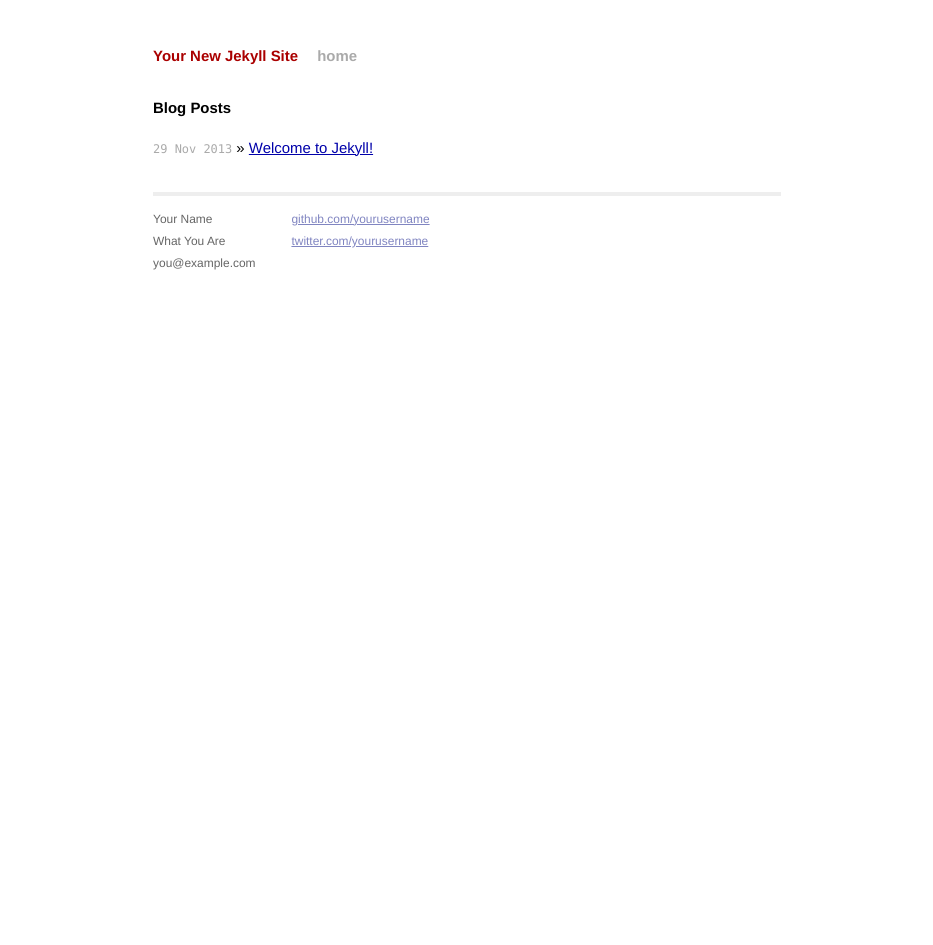
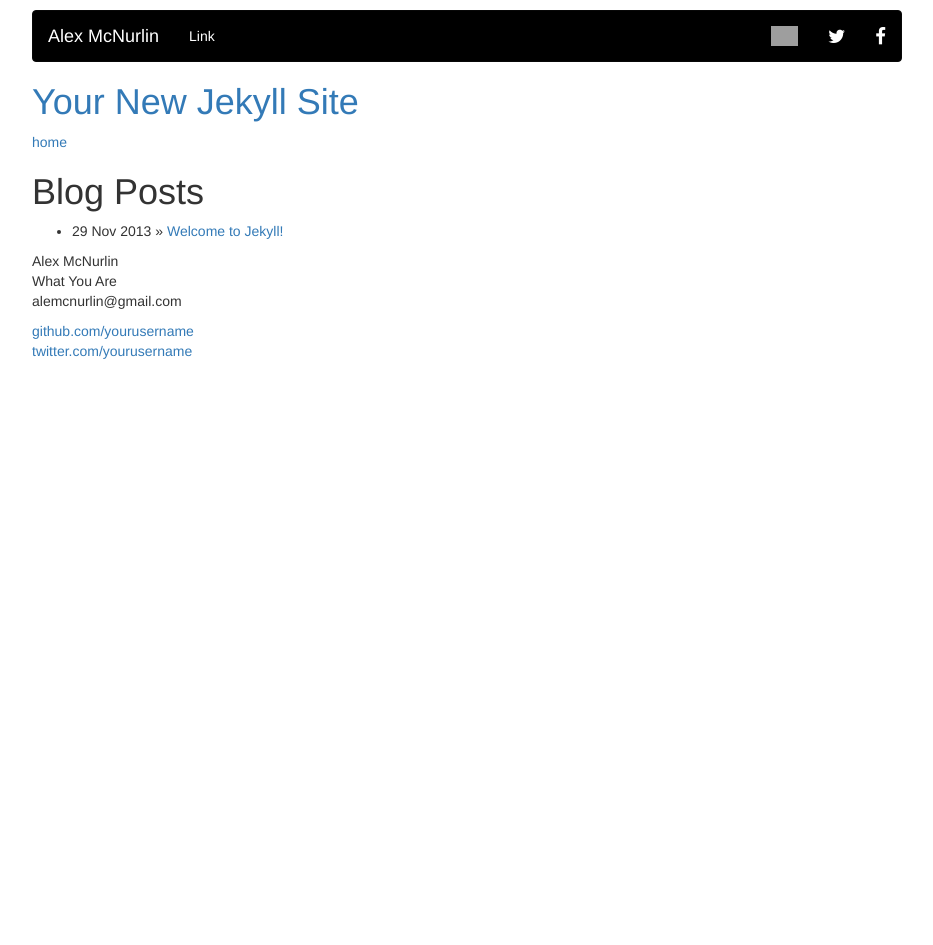
Before and after one commit to alexmcnurlin/alexmcnurlin.github.io, a Jekyll site: the page built from index.html, in a window 1280 px wide. Shown: the whole page, without its empty margins (173-1106 px from the left). Built offline with Jekyll 4.4.1, drawn with Linux system fonts in a browser that asks for light colours; nearby versions of some CDN libraries; Markdown is read by kramdown in place of the engine named in the settings; after the commit the page ends 900 px from its top, so only the background shows below that; grey boxes are pictures that could not be loaded.

Commit message:
updates the website, adding a navbar and the 'new.css' file

```diff
--- a/_layouts/default.html
+++ b/_layouts/default.html
@@ -6,15 +6,46 @@
         <title>{{ page.title }}</title>
         <meta name="viewport" content="width=device-width">
 
+
+        <!--le bootsrap-->
+        <link href="//netdna.bootstrapcdn.com/bootstrap/3.0.3/css/bootstrap.min.css" rel="stylesheet">
+        <link href="//netdna.bootstrapcdn.com/font-awesome/4.0.3/css/font-awesome.min.css" rel="stylesheet">
         <!-- syntax highlighting CSS -->
         <link rel="stylesheet" href="/css/syntax.css">
-
-        <!-- Custom CSS -->
-        <link rel="stylesheet" href="/css/main.css">
+        <link rel="stylesheet" href="/css/new.css">
 
     </head>
     <body>
-
+        <div class="container">
+            <nav class="navbar navbar-inverse navbar-black" role="navigation">
+                <div class="navbar-header">
+                    <button type="button" class="navbar-toggle" data-toggle="collapse" data-target="#bs-example-navbar-collapse-1">
+                          <span class="sr-only">Toggle navigation</span>
+                          <span class="icon-bar"></span>
+                          <span class="icon-bar"></span>
+                          <span class="icon-bar"></span>
+                    </button>
+                    <a class="navbar-brand" id="navlink" href="/">Alex McNurlin</a>
+                </div>
+                <div class="collapse navbar-collapse" id="bs-example-navbar-collapse-1">
+                    <ul class="nav navbar-nav">
+                        <li><a id="navlink" href="#">Link</a></li>
+                    </ul>
+                    <ul class="nav navbar-nav navbar-right">
+                        <li>
+                            <a class="pull-right" href="https://www.facebook.com/alex.mcnurlin">
+                               <i class="fa fa-facebook fa-lg icon-white"></i>
+                            </a>
+                            <a class="pull-right" href="https://twitter.com/ninjabassist777">
+                                <i class="fa fa-twitter fa-lg icon-white"></i>
+                            </a>
+                            <a class="pull-right" href="http://9gag.com/u/mrjoe5796/likes">
+                                <img height="20px" class="pull-right" src="http://upload.wikimedia.org/wikipedia/commons/9/97/9GAG_new_logo.svg">
+                            </a>
+                        </li>
+                    </ul>
+                </div>
+            </nav>
             <div class="site">
               <div class="header">
                 <h1 class="title"><a href="/">{{ site.name }}</a></h1>
@@ -26,9 +57,9 @@
               <div class="footer">
                 <div class="contact">
                   <p>
-                Your Name<br />
+                    Alex McNurlin<br />
                     What You Are<br />
-                you@example.com
+                    alemcnurlin@gmail.com
                   </p>
                 </div>
                 <div class="contact">
@@ -39,6 +70,10 @@
                 </div>
               </div>
             </div>
+        </div>
 
+            <!--le jquery and bootsrap-->
+        <script src="//ajax.googleapis.com/ajax/libs/jquery/1.10.2/jquery.min.js"></script>
+        <script src="//netdna.bootstrapcdn.com/bootstrap/3.0.3/js/bootstrap.min.js"></script>
     </body>
 </html>
--- /dev/null
+++ b/css/new.css
@@ -0,0 +1,19 @@
+.container {
+    max-width: 900px;
+    padding-top: 10px;
+}
+
+.navbar-black {
+    background-color: black;
+}
+
+.icon-white {
+    color: white;
+}
+
+#navlink {
+    color: white;
+}
+#navlink a:hover {
+    background-color: #fff;
+}
--- a/index.html
+++ b/index.html
@@ -1,6 +1,6 @@
 ---
 layout: default
-title: Your New Jekyll Site
+title: Alex McNurlin
 ---
 
 <div id="home">
```
Lines whose indentation alone changed are shown as unchanged.
